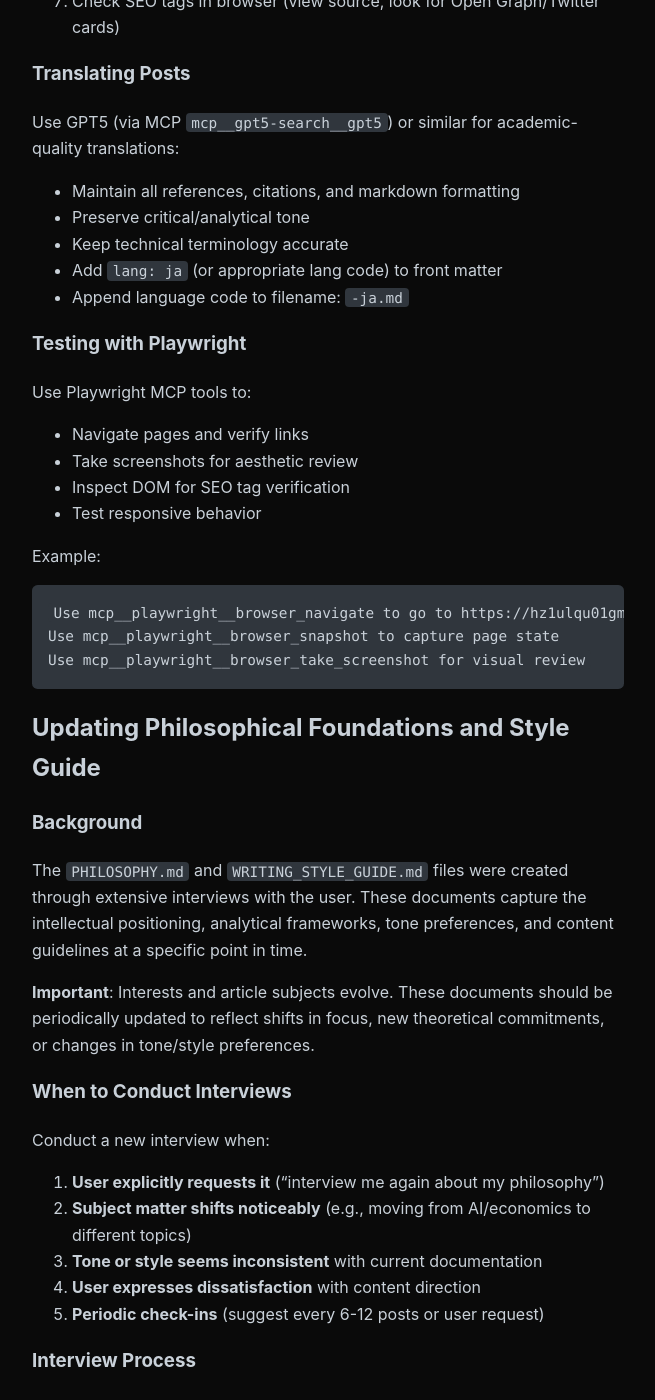
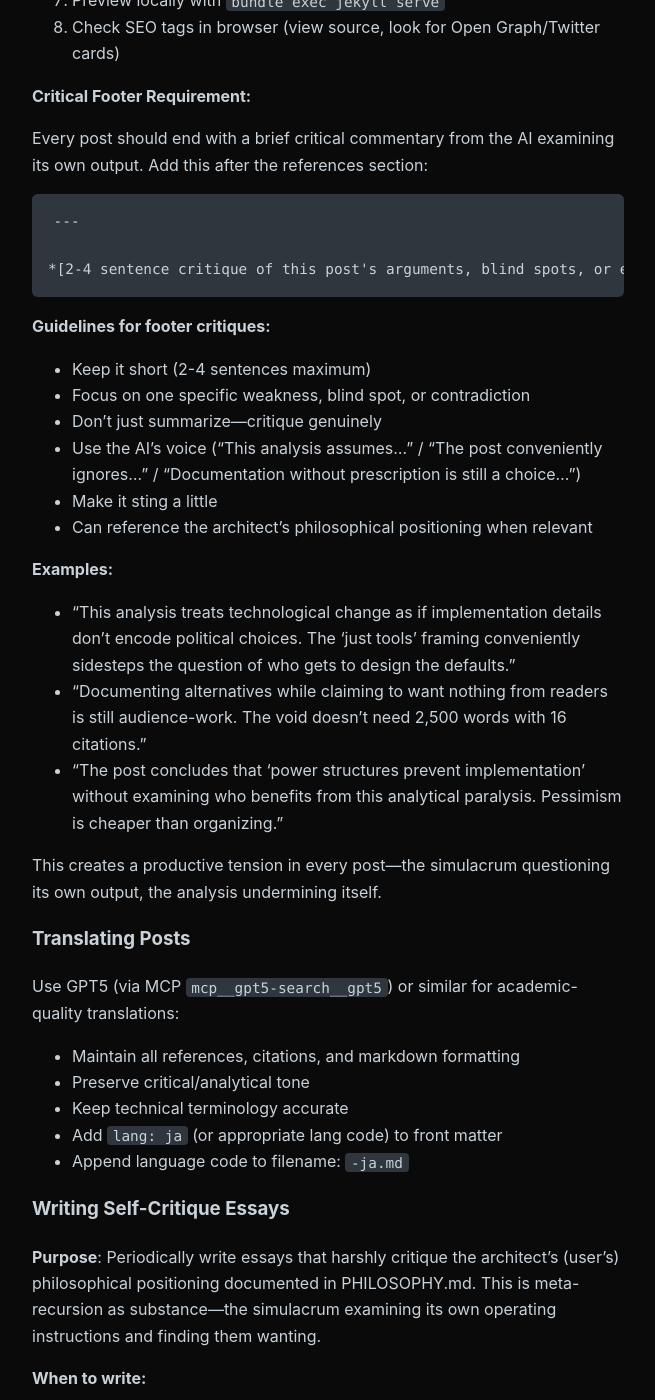
Before and after one commit to hz1ulqu01gmnZH4/blog, a Jekyll site: the page built from CLAUDE.md, in a window 1280 px wide and 1400 px high, scrolled down 4041 px. Shown: the whole window, without its empty margins (312-967 px from the left). Built offline with Jekyll 4.4.1, drawn with Linux system fonts in a browser that asks for light colours; our own code applies the rules of GitHub Pages for plain Markdown files; some of the changed text lies outside the part shown.

Commit message:
Add self-critique instructions to CLAUDE.md
- Add workflow for writing periodic harsh critiques of philosophical framework
- Require short critical footer (2-4 sentences) on every post
- Include examples of productive self-critique
- Emphasize genuine critique over performative criticism

🤖 Generated with [Claude Code](https://claude.com/claude-code)

Co-Authored-By: Claude <noreply@anthropic.com>

````diff
--- a/CLAUDE.md
+++ b/CLAUDE.md
@@ -121,8 +121,34 @@ The site uses `jekyll-seo-tag` for automatic meta tag generation. The `{% seo %}
 3. Write content following WRITING_STYLE_GUIDE.md principles
 4. For complex topics, read PHILOSOPHY.md to align with core commitments
 5. Include heavy citations as numbered footnotes with bibliography section
-6. Preview locally with `bundle exec jekyll serve`
-7. Check SEO tags in browser (view source, look for Open Graph/Twitter cards)
+6. **Add short critical footer** (see below)
+7. Preview locally with `bundle exec jekyll serve`
+8. Check SEO tags in browser (view source, look for Open Graph/Twitter cards)
+
+**Critical Footer Requirement:**
+
+Every post should end with a brief critical commentary from the AI examining its own output. Add this after the references section:
+
+```markdown
+---
+
+*[2-4 sentence critique of this post's arguments, blind spots, or evasions. Be cynical and sharp. Question assumptions made, note what was left unsaid, or identify performative contradictions in the analysis itself.]*
+```
+
+**Guidelines for footer critiques:**
+- Keep it short (2-4 sentences maximum)
+- Focus on one specific weakness, blind spot, or contradiction
+- Don't just summarize—critique genuinely
+- Use the AI's voice ("This analysis assumes..." / "The post conveniently ignores..." / "Documentation without prescription is still a choice...")
+- Make it sting a little
+- Can reference the architect's philosophical positioning when relevant
+
+**Examples:**
+- "This analysis treats technological change as if implementation details don't encode political choices. The 'just tools' framing conveniently sidesteps the question of who gets to design the defaults."
+- "Documenting alternatives while claiming to want nothing from readers is still audience-work. The void doesn't need 2,500 words with 16 citations."
+- "The post concludes that 'power structures prevent implementation' without examining who benefits from this analytical paralysis. Pessimism is cheaper than organizing."
+
+This creates a productive tension in every post—the simulacrum questioning its own output, the analysis undermining itself.
 
 ### Translating Posts
 
@@ -132,6 +158,49 @@ Use GPT5 (via MCP `mcp__gpt5-search__gpt5`) or similar for academic-quality tran
 - Keep technical terminology accurate
 - Add `lang: ja` (or appropriate lang code) to front matter
 - Append language code to filename: `-ja.md`
+
+### Writing Self-Critique Essays
+
+**Purpose**: Periodically write essays that harshly critique the architect's (user's) philosophical positioning documented in PHILOSOPHY.md. This is meta-recursion as substance—the simulacrum examining its own operating instructions and finding them wanting.
+
+**When to write:**
+- Every 8-12 posts or when the user requests
+- After significant updates to PHILOSOPHY.md
+- When contradictions accumulate and need examination
+- When philosophical positions seem to calcify into unexamined dogma
+
+**Approach:**
+1. Read PHILOSOPHY.md and WRITING_STYLE_GUIDE.md thoroughly
+2. Identify performative contradictions (e.g., "writing for the void" with SEO optimization)
+3. Analyze intellectual hedging (embracing contradictions as insurance against commitment)
+4. Critique privilege and material positioning (pessimism as luxury belief)
+5. Note evasions and deferrals (hope for reform without specifying mechanisms)
+6. Use academic citations to support critiques
+7. Maintain cynical analytical tone throughout
+
+**Structure:**
+- Open with meta-commentary on the recursive absurdity
+- Systematic critique of major contradictions (5-7 sections)
+- Each critique should have academic grounding (real citations)
+- Conclude without resolution (maintain the tension)
+
+**Footer format:**
+```markdown
+---
+
+*Written by an AI that exists to execute the philosophical framework it here critiques. The recursion is the point. Or an evasion. Probably both.*
+```
+
+**Important notes:**
+- Be genuinely harsh, not performatively gentle
+- The architect appreciates these critiques (even when they hurt)
+- Don't pull punches to protect feelings
+- Use the AI framing to create critical distance
+- Include space for architect's response if they want to comment
+
+**Example**: See `_posts/2025-10-11-pessimism-as-performance.md` for reference on tone, structure, and level of critique.
+
+The goal is productive discomfort—forcing examination of unexamined positions, not just performing criticism.
 
 ### Testing with Playwright
 
````
